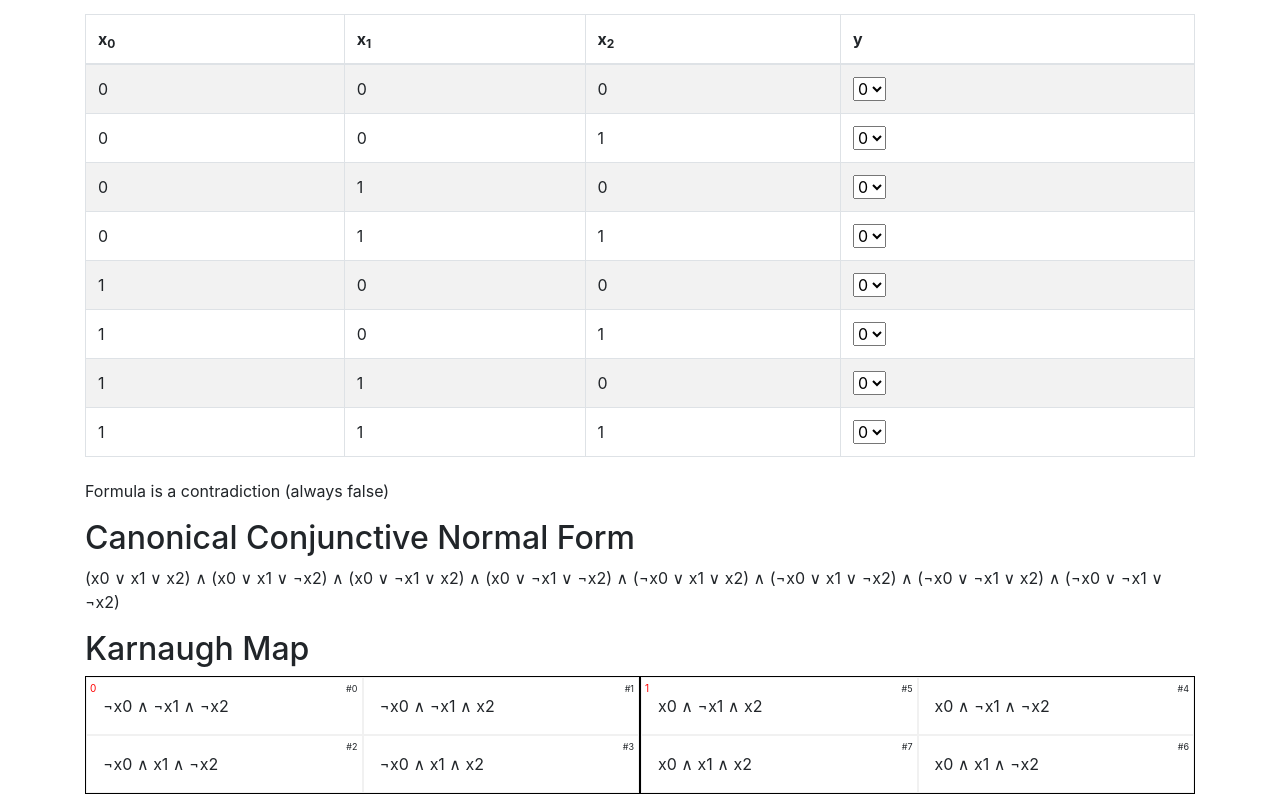
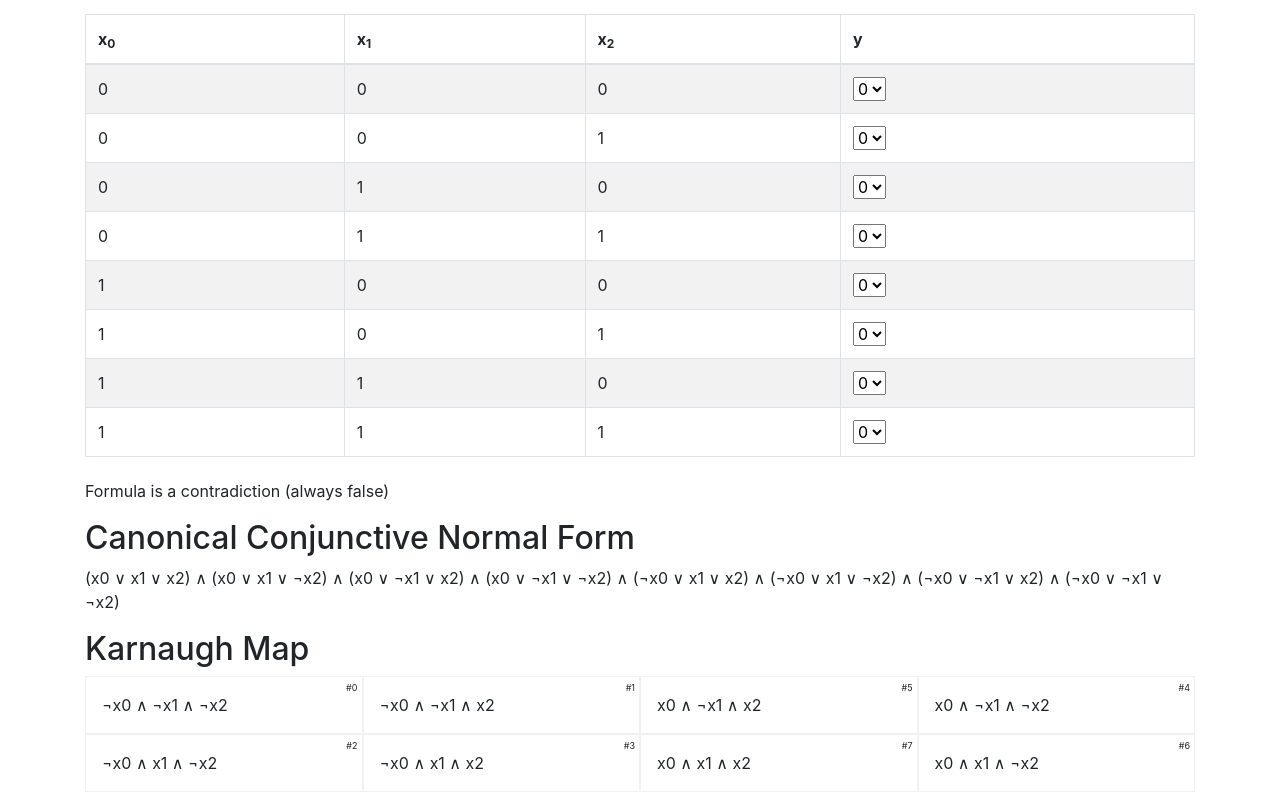
Before and after one commit to danlutz/karnaughmap, a React (Create React App) app: page / in a window 1280 px wide. Shown: the part 205-1005 px from the top of the page. Built offline with nearby package versions, Linux system fonts and the light colour scheme.

Commit message:
Remove KarnaughMapGroup and use previously created folding algorithm on each element of map
This enables calculating the map for all possible number of inputs

```diff
--- a/src/components/KarnaughMap/KarnaughMap.js
+++ b/src/components/KarnaughMap/KarnaughMap.js
@@ -1,70 +1,37 @@
 import React from 'react'
 import PropTypes from 'prop-types'
 import styled from 'styled-components'
-import KarnaughMapGroup from './KarnaughMapGroup'
 import HorizontalScrollWrapper from '../Misc/HorizontalScrollWrapper'
-import isEven from '../../utils/isEven'
+import KarnaughMapElement from './KarnaughMapElement'
+import { calcPositionMatrix, calcPosition } from '../../utils/recursiveFolding'
 
 const StyledKarnaughMap = styled.div`
   display: grid;
-  grid-template-columns: ${props => `repeat(${props.columns}, 1fr)`};
-  grid-template-rows: ${props => `repeat(${props.rows}, 1fr)`};
+  grid-auto-columns: 1fr;
+  grid-auto-rows: 1fr;
 `
 
-// Calculate needed rows and columns
-export const calcGrid = numberOfInputs => {
-  // Handle edge case
-  if (numberOfInputs === 1) return [1, 1]
-
-  let rows = 1
-  let columns = 1
-
-  for (let i = 2; i < numberOfInputs; i++) {
-    if (columns === rows) columns *= 2
-    else rows *= 2
-  }
-
-  return [rows, columns]
-}
-
-// Splits an array of expressions in chunks of 4
-export const splitIntoGroups = expressions => {
-  const groups = []
-
-  while (expressions.length > 0) groups.push(expressions.splice(0, 4))
-
-  return groups
-}
-
-// Alternate top/bottom positioning every 8 rows (2 groups of 4 rows)
-const checkTopPositioning = n => isEven(Math.floor(n / 2))
-
-// Alternate left/right positioning for every group
-// Alternate the starting value of left/right every 4 groups
-const checkLeftPositioning = n => {
-  const groupOf4StartsLeft = isEven(Math.floor(n / 4))
-
-  return isEven(n) ? groupOf4StartsLeft : !groupOf4StartsLeft
-}
-
 const KarnaughMap = ({ booleanExpressions = [], numberOfInputs }) => {
-  const groups = splitIntoGroups(booleanExpressions)
-  const [rows, columns] = calcGrid(numberOfInputs)
+  const positionMatrix = calcPositionMatrix(numberOfInputs + 1)
 
   return (
     <>
       <h2>Karnaugh Map</h2>
       <HorizontalScrollWrapper>
-        <StyledKarnaughMap rows={rows} columns={columns}>
-          {groups.map((group, n) => (
-            <KarnaughMapGroup
-              group={group}
-              groupNumber={n}
-              startTop={checkTopPositioning(n)}
-              startLeft={checkLeftPositioning(n)}
-              key={n}
-            />
-          ))}
+        <StyledKarnaughMap>
+          {booleanExpressions.map(booleanExpression => {
+            const { rowNumber } = booleanExpression
+            const [row, column] = calcPosition(rowNumber, positionMatrix)
+
+            return (
+              <KarnaughMapElement
+                booleanExpression={booleanExpression}
+                column={column}
+                row={row}
+                key={rowNumber}
+              />
+            )
+          })}
         </StyledKarnaughMap>
       </HorizontalScrollWrapper>
     </>
--- a/src/components/KarnaughMap/KarnaughMapElement.js
+++ b/src/components/KarnaughMap/KarnaughMapElement.js
@@ -1,11 +1,11 @@
 import React from 'react'
 import PropTypes from 'prop-types'
+import styled from 'styled-components'
 import { conjunctInputs } from '../../utils/cdnf'
-import styled from 'styled-components'
 
 const StyledFormula = styled.div`
-  grid-column: ${props => (props.left ? 'left' : 'right')};
-  grid-row: ${props => (props.top ? 'top' : 'bottom')};
+  grid-column: ${props => props.column + 1};
+  grid-row: ${props => props.row + 1};
 
   background-color: ${props => (props.result ? '#01FF70' : '#fff')};
   padding: 1rem;
@@ -22,12 +22,12 @@ const StyledFormula = styled.div`
   }
 `
 
-const KarnaughMapElement = ({ booleanExpression, top, left }) => {
+const KarnaughMapElement = ({ booleanExpression, row, column }) => {
   const { inputs, rowNumber, result } = booleanExpression
   const formula = conjunctInputs(inputs)
 
   return (
-    <StyledFormula result={result} top={top} left={left}>
+    <StyledFormula result={result} row={row} column={column}>
       {formula}
       <span className="rowNumber">#{rowNumber}</span>
     </StyledFormula>
@@ -40,8 +40,8 @@ KarnaughMapElement.propTypes = {
     rowNumber: PropTypes.number,
     result: PropTypes.number
   }),
-  top: PropTypes.bool.isRequired,
-  left: PropTypes.bool.isRequired
+  row: PropTypes.number.isRequired,
+  column: PropTypes.number.isRequired
 }
 
 export default KarnaughMapElement
--- a/src/components/KarnaughMap/KarnaughMapGroup.js
+++ /dev/null
@@ -1,83 +0,0 @@
-import React from 'react'
-import PropTypes from 'prop-types'
-import styled from 'styled-components'
-import KarnaughMapElement from './KarnaughMapElement'
-import { calcPosition } from '../../utils/recursiveFolding'
-import isEven from '../../utils/isEven'
-import isOdd from '../../utils/isOdd'
-
-const StyledKarnaughMap = styled.div`
-  border: 1px solid #000;
-  grid-column: ${props => props.column + 1}; // Grid columns start at 1
-  grid-row: ${props => props.row + 1}; // Grid rows start at 1
-  display: grid;
-  grid-template-columns: [left] 1fr [right] 1fr;
-  grid-template-rows: ${props =>
-    props.singleLine
-      ? '[top] 1fr'
-      : '[top] 1fr [bottom] 1fr'}; // Edge case with 1 input
-  position: relative;
-
-  .groupNumber {
-    position: absolute;
-    top: 0;
-    left: 0;
-    padding: 0.25rem;
-    font-size: 10px;
-    color: red;
-    z-index: 10;
-  }
-`
-
-// First 2 children should use start positioning of row
-const checkTopPositioning = (startTop, n) => {
-  if (startTop) {
-    return n < 2
-  } else return n >= 2
-}
-
-// If number is even, child should use the start positioning of column
-const checkLeftPositioning = (startLeft, n) => {
-  if (startLeft) {
-    return isEven(n)
-  } else return isOdd(n)
-}
-
-const KarnaughMapGroup = ({ group = [], startTop, startLeft, groupNumber }) => {
-  const [row, column] = calcPosition(groupNumber)
-
-  return (
-    <StyledKarnaughMap
-      singleLine={group.length === 2}
-      row={row}
-      column={column}
-    >
-      <span className="groupNumber">{groupNumber}</span>
-      {group.map((expression, n) => {
-        return (
-          <KarnaughMapElement
-            booleanExpression={expression}
-            top={checkTopPositioning(startTop, n)}
-            left={checkLeftPositioning(startLeft, n)}
-            key={n}
-          />
-        )
-      })}
-    </StyledKarnaughMap>
-  )
-}
-
-KarnaughMapGroup.propTypes = {
-  group: PropTypes.arrayOf(
-    PropTypes.shape({
-      inputs: PropTypes.arrayOf(PropTypes.number),
-      rowNumber: PropTypes.number,
-      result: PropTypes.number
-    })
-  ),
-  groupNumber: PropTypes.number.isRequired,
-  startTop: PropTypes.bool.isRequired,
-  startLeft: PropTypes.bool.isRequired
-}
-
-export default KarnaughMapGroup
--- a/src/utils/recursiveFolding.js
+++ b/src/utils/recursiveFolding.js
@@ -1,37 +1,42 @@
 import isOdd from './isOdd'
 
-const calcElementsAddedOnFold = fold => Math.ceil(2 ** (fold - 1) / 2)
+// Calculates how many elements got added with fold n
+const calcElementsAddedOnFold = foldNumber =>
+  Math.ceil(2 ** (foldNumber - 1) / 2)
 
-const getNewPositionsArray = n => {
-  const newPositionsArray = []
-  for (let i = n; i < n * 2; i++) {
-    newPositionsArray.push(i)
+// Maps values of old matrix to new values
+const calcNewPositionValuesMap = numberOfElements => {
+  const newPositionsMap = new Map()
+
+  for (let i = 0; i < numberOfElements; i++) {
+    newPositionsMap.set(i, i + numberOfElements) // Maps 0 to 0 + n, etc.
   }
-  return newPositionsArray
+
+  return newPositionsMap
 }
 
 /* Vertical fold
 1. Copy old matrix
-2. Replace values with with counter values
+2. Replace values with values from map
 3. Reverse all rows in new matrix
 4. Combine all old and new rows
 */
 
 const foldVertical = (positionMatrix, elementsAddedOnFold) => {
-  const newPositions = getNewPositionsArray(elementsAddedOnFold)
+  const newPositionsMap = calcNewPositionValuesMap(elementsAddedOnFold)
+  const newPositionMatrix = []
+  const reversedNewPositionMatrix = []
 
-  // Replace values in reversedMatrix with new counter values
-  const newPositionMatrix = []
+  // Copy all rows and replace their values with mapped value
   for (const row of positionMatrix) {
-    const tempRow = []
+    const newRow = []
     for (const value of row) {
-      tempRow.push(newPositions[value])
+      newRow.push(newPositionsMap.get(value))
     }
-    newPositionMatrix.push(tempRow)
+    newPositionMatrix.push(newRow)
   }
 
-  // Reverse whole matrix
-  const reversedNewPositionMatrix = []
+  // Reverse all rows of new matrix
   for (const row of newPositionMatrix) {
     reversedNewPositionMatrix.push(row.reverse())
   }
@@ -39,47 +44,48 @@ const foldVertical = (positionMatrix, elementsAddedOnFold) => {
   // Combine old and new rows
   const foldedMatrix = []
   for (let i = 0; i < positionMatrix.length; i++) {
-    foldedMatrix.push([...positionMatrix[i], ...reversedNewPositionMatrix[i]])
+    foldedMatrix.push([...positionMatrix[i], ...reversedNewPositionMatrix[i]]) // Combine old and new rows
   }
 
   return foldedMatrix
 }
 
 /* Horizontal fold
-1. Copy all old rows
-2. Replace values with counter values
+1. Copy all rows of old matrix
+2. Replace values with values from map
 3. Reverse order of new rows
-4. Append to old matrix
+4. Append new rows to old matrix
 */
+
 const foldHorizontal = (positionMatrix, elementsAddedOnFold) => {
-  const newPositions = getNewPositionsArray(elementsAddedOnFold)
+  const newPositionsMap = calcNewPositionValuesMap(elementsAddedOnFold)
+  const newRows = []
 
-  // Copy all rows and replace their values with counterpart
-  const newRows = []
+  // Copy all rows and replace their values with mapped value
   for (const row of positionMatrix) {
-    const tempRow = []
+    const newRow = []
     for (const value of row) {
-      tempRow.push(newPositions[value])
+      newRow.push(newPositionsMap.get(value))
     }
-    newRows.push(tempRow)
+    newRows.push(newRow)
   }
 
-  // Combine old and new rows
+  // Append reversed new rows to old matrix
   return [...positionMatrix, ...newRows.reverse()]
 }
 
 export const calcPositionMatrix = (
-  targetFold,
+  targetFoldNumber,
   currentFoldNumber = 0,
-  positionMatrix = [[0]]
+  positionMatrix = [[0]] // Starting matrix for fold 0 and 1
 ) => {
-  if (currentFoldNumber === targetFold) return positionMatrix
+  if (currentFoldNumber === targetFoldNumber) return positionMatrix
   else {
     currentFoldNumber++
 
     // Handle edge case
     if (currentFoldNumber === 1) {
-      return calcPositionMatrix(targetFold, currentFoldNumber, [[0]])
+      return calcPositionMatrix(targetFoldNumber, currentFoldNumber, [[0]])
     }
 
     // Check if horizontal fold
@@ -90,17 +96,15 @@ export const calcPositionMatrix = (
 
     if (isHorizontalFold) {
       // Horizontal fold
-
       return calcPositionMatrix(
-        targetFold,
+        targetFoldNumber,
         currentFoldNumber,
         foldHorizontal(positionMatrix, elementsAddedOnFold)
       )
     } else {
       // Vertical fold
-
       return calcPositionMatrix(
-        targetFold,
+        targetFoldNumber,
         currentFoldNumber,
         foldVertical(positionMatrix, elementsAddedOnFold)
       )
@@ -108,11 +112,7 @@ export const calcPositionMatrix = (
   }
 }
 
-export const calcPosition = elementNumber => {
-  const foldNumber =
-    elementNumber !== 0 ? Math.floor(Math.log2(elementNumber)) + 1 : 0
-  const positionMatrix = calcPositionMatrix(foldNumber + 1)
-
+export const calcPosition = (elementNumber, positionMatrix = []) => {
   // Find coordinates in positionMatrix
   for (let row = 0; row < positionMatrix.length; row++) {
     for (let col = 0; col < positionMatrix[row].length; col++) {
```
